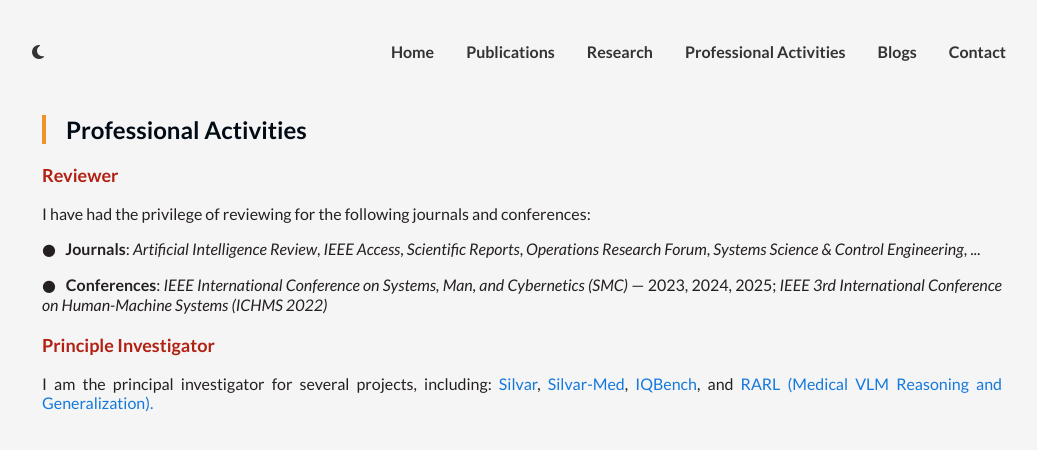
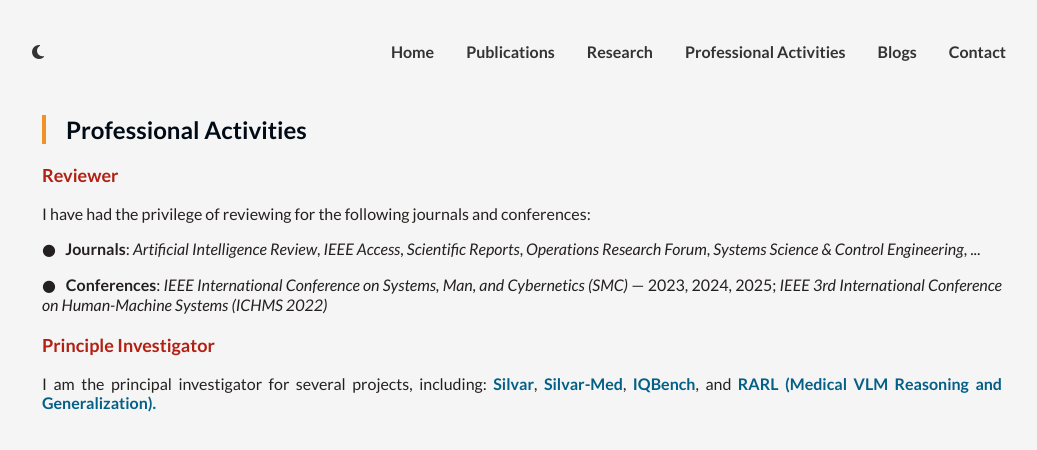
Before and after one commit to Hanhpt23/Hanhpt23.github.io, a plain HTML site: page professional_activities.html in a window 1280 px wide. Shown: the whole page, without its empty margins (118-1155 px from the left). Drawn offline with Linux system fonts and the light colour scheme.

Commit message:
update June 2025

```diff
--- a/professional_activities.html
+++ b/professional_activities.html
@@ -338,10 +338,10 @@
                                           <!-- Principle Investigator Section -->
                                           <h3 style="font-size: 18px; color: #b22013; margin-top: 20px;">Principle Investigator</h3>
                                           <p> I am the principal investigator for several projects, including:
-                                            <a href="https://arxiv.org/abs/2412.16771">Silvar</a>,
-                                            <a href="https://openaccess.thecvf.com/content/CVPR2025W/MAR/papers/Pham_SilVar-Med_A_Speech-Driven_Visual_Language_Model_for_Explainable_Abnormality_Detection_CVPRW_2025_paper.pdf">Silvar-Med</a>,
-                                            <a href="https://arxiv.org/pdf/2505.12000">IQBench</a>, and
-                                            <a href="https://arxiv.org/pdf/2506.06600">RARL (Medical VLM Reasoning and Generalization).</a>
+                                            <a href="https://arxiv.org/abs/2412.16771"><papertitle style="color: #045f86;">Silvar</papertitle></a>,
+                                            <a href="https://openaccess.thecvf.com/content/CVPR2025W/MAR/papers/Pham_SilVar-Med_A_Speech-Driven_Visual_Language_Model_for_Explainable_Abnormality_Detection_CVPRW_2025_paper.pdf"><papertitle style="color: #045f86;">Silvar-Med</papertitle></a>,
+                                            <a href="https://arxiv.org/pdf/2505.12000"><papertitle style="color: #045f86;">IQBench</papertitle></a>, and
+                                            <a href="https://arxiv.org/pdf/2506.06600"><papertitle style="color: #045f86;">RARL (Medical VLM Reasoning and Generalization).</papertitle></a>
                                           </p>
 
                               </td>
```
